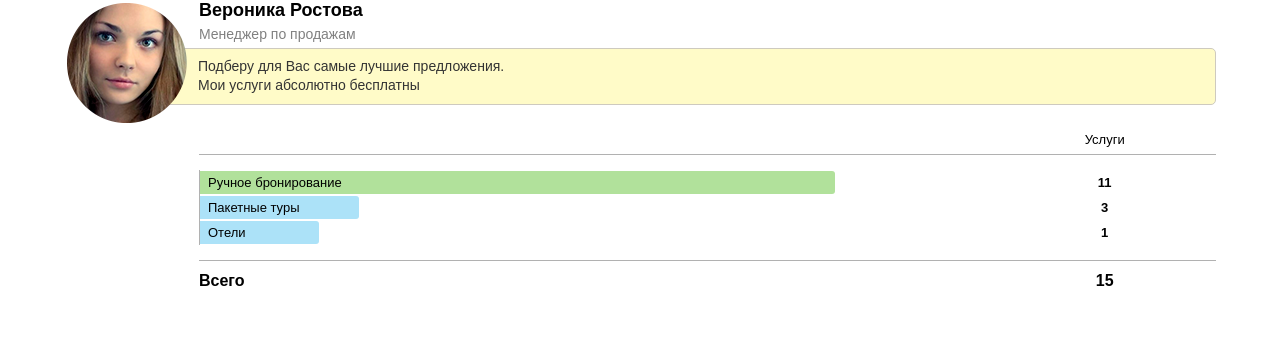
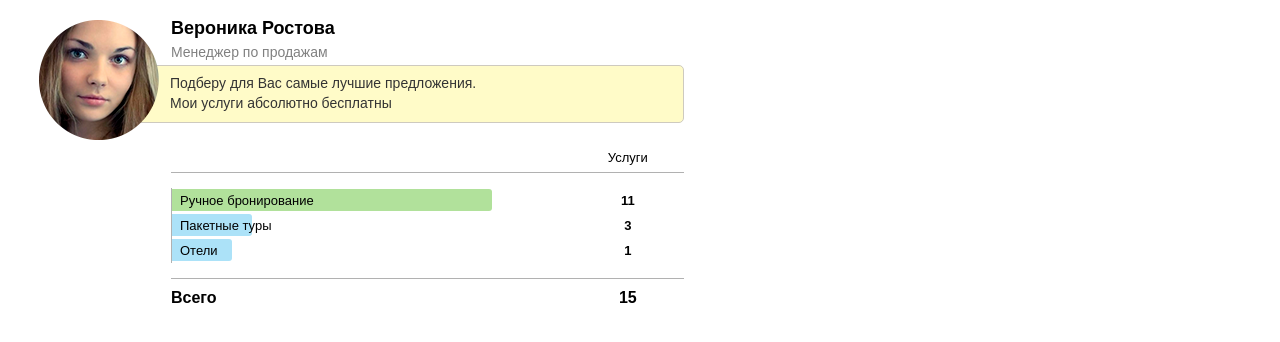
Before and after one commit to reactb0y1/060920191755a, a React (Create React App) app: page / in a window 1280 px wide. Shown: the top 342 px of the page. Built offline with nearby package versions, Linux system fonts and the light colour scheme.

Commit message:
stl Profile Базовая стилизация

```diff
--- a/src/Profile/Profile.css
+++ b/src/Profile/Profile.css
@@ -1,4 +1,6 @@
 .Profile {
+    max-width: 720px;
+    height: 330px;
     display: flex;
     flex-direction: column;
     justify-content: center;
--- a/src/Profile/Services/Services.css
+++ b/src/Profile/Services/Services.css
@@ -1,5 +1,6 @@
 .Services {
     width: 90%;
+    height: 170px;
     margin-left: 5%;
     position: relative;
 }
```
